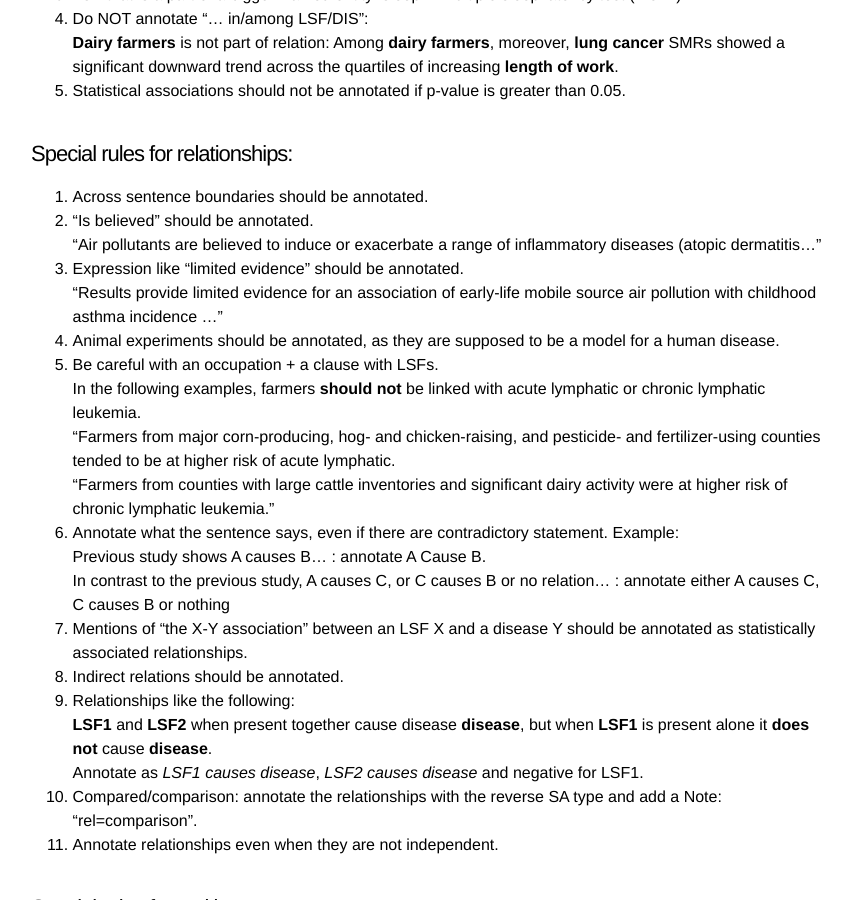
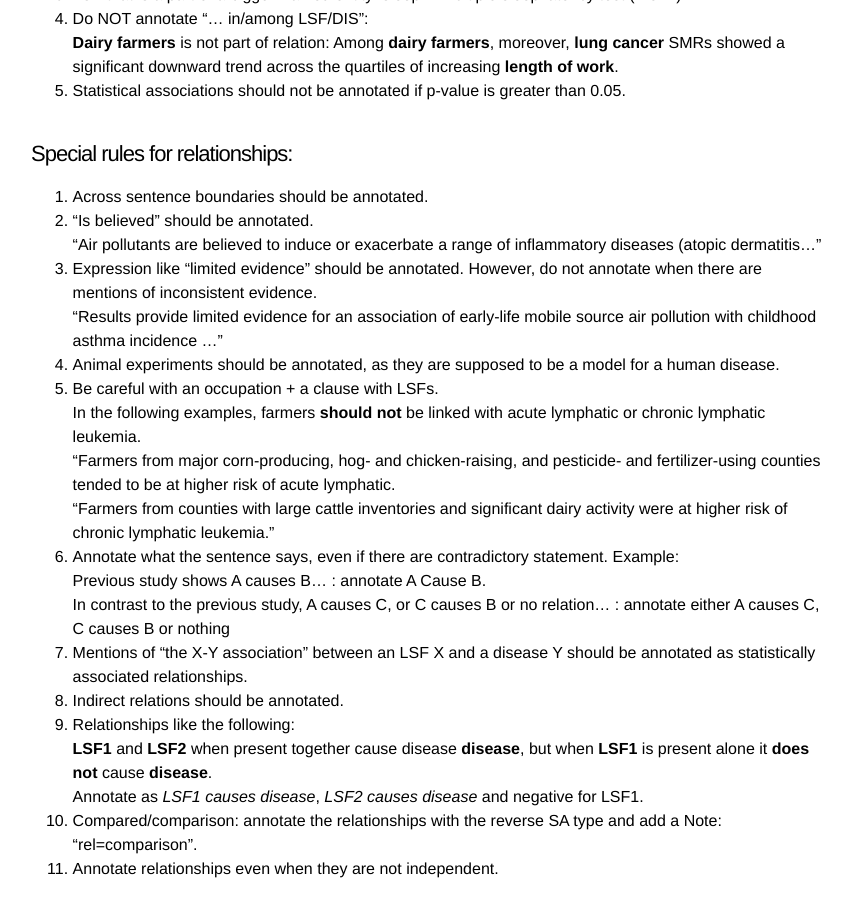
Before and after one commit to EvaMakri/lifestylefactors-annotation-docs, a Jekyll site: the page built from relations.md, in a window 1280 px wide and 900 px high, scrolled down 2283 px. Shown: the whole window, without its empty margins (209-1061 px from the left). Built offline with Jekyll 4.4.1, drawn with Linux system fonts in a browser that asks for light colours.

Commit message:
Update relations.md

```diff
--- a/relations.md
+++ b/relations.md
@@ -112,7 +112,7 @@ Examples:
 2. “Is believed” should be annotated.
 
     "Air pollutants are believed to induce or exacerbate a range of inflammatory diseases (atopic dermatitis..."
-3. Expression like "limited evidence" should be annotated.
+3. Expression like "limited evidence" should be annotated. However, do not annotate when there are mentions of inconsistent evidence.
 
     "Results provide limited evidence for an association of early-life mobile source air pollution with childhood asthma incidence ..."
 4. Animal experiments should be annotated, as they are supposed to be a model for a human disease.
```
